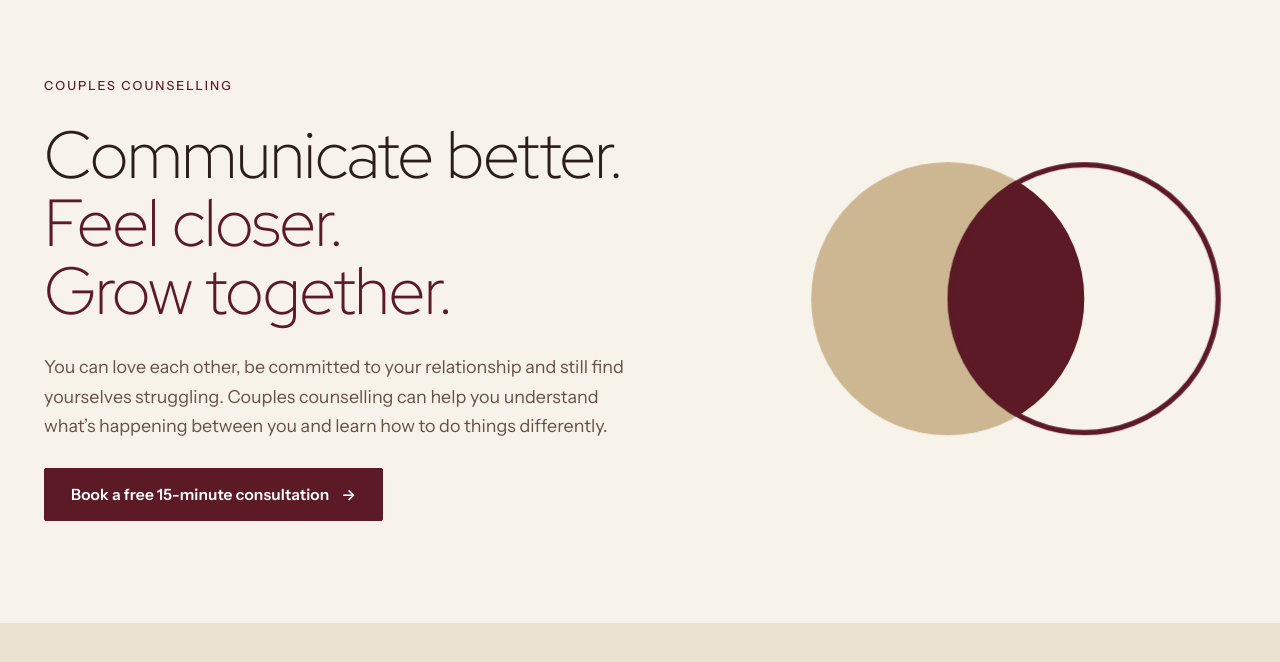
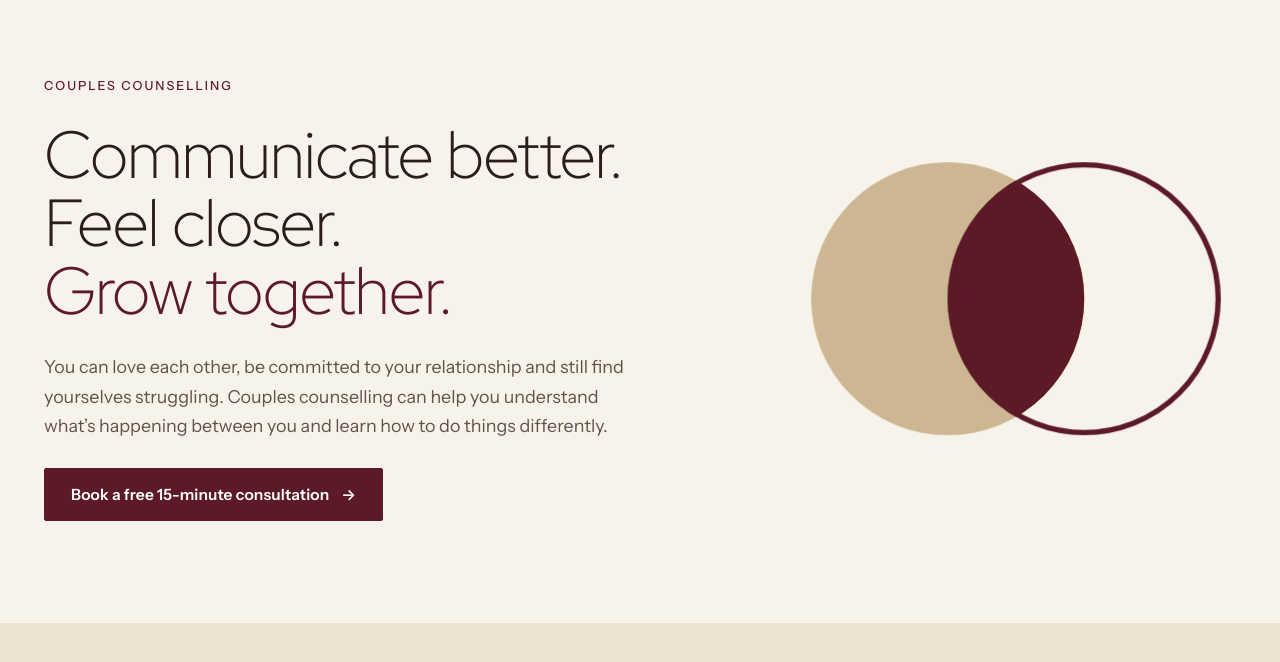
Before and after one commit to quintonrw/us-and-ours, an Astro site: page /couples in a window 1280 px wide. Shown: the part 82-744 px from the top of the page. Built offline with nearby package versions, Linux system fonts and the light colour scheme; Astro itself is replaced by a stand-in of ours.

Commit message:
Couples hero: Feel closer in ink, Grow together stays burgundy
Co-Authored-By: Claude Opus 5.5 <noreply@anthropic.com>
Claude-Session: https://claude.ai/code/session_019qKwqTR5t8a1oYxDCCHi31

```diff
--- a/src/pages/couples.astro
+++ b/src/pages/couples.astro
@@ -8,7 +8,7 @@ import { site } from '../site';
   <div class="wrap"><section class="pg-hero">
     <div class="copy">
       <p class="eyebrow rise" style="--d:.1s">Couples counselling</p>
-      <h1 class="b-h1"><span class="mask"><span style="--d:.2s">Communicate better.</span></span><span class="mask acc"><span style="--d:.36s">Feel closer. Grow together.</span></span></h1>
+      <h1 class="b-h1"><span class="mask"><span style="--d:.2s">Communicate better.</span></span><span class="mask"><span style="--d:.36s">Feel closer. <span class="acc">Grow together.</span></span></span></h1>
       <p class="lede rise" style="--d:.65s">You can love each other, be committed to your relationship and still find yourselves struggling. Couples counselling can help you understand what’s happening between you and learn how to do things differently.</p>
       <div class="rise" style="--d:.8s;display:flex;gap:14px 20px;flex-wrap:wrap;align-items:center"><a class="btn" href={site.bookingUrl}>Book a free 15-minute consultation <span class="arr">→</span></a></div>
     </div>
```
